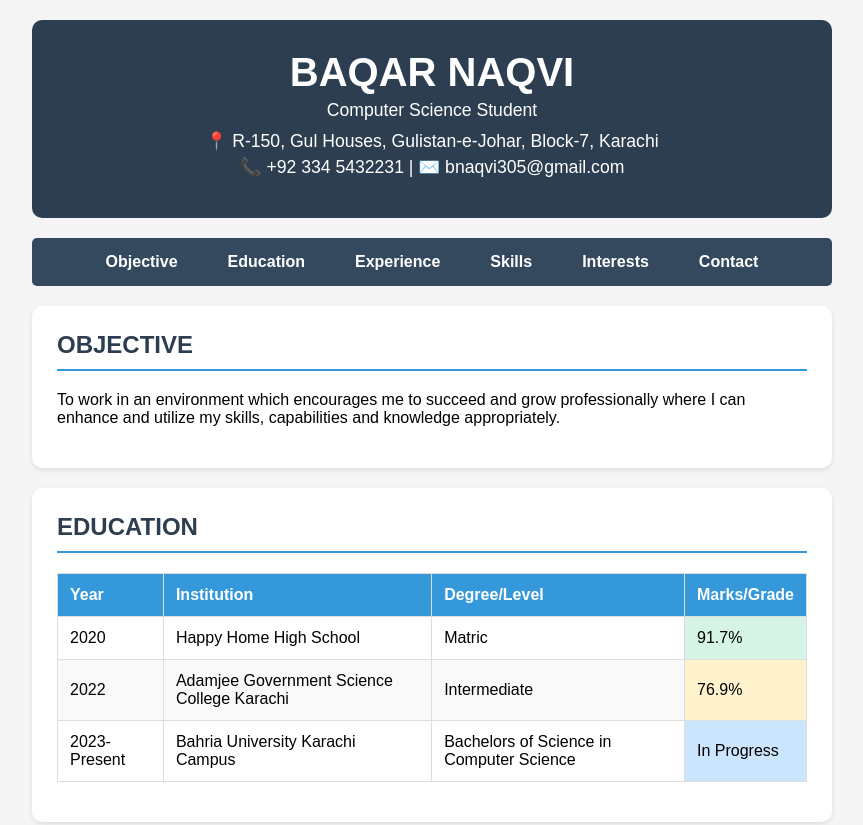
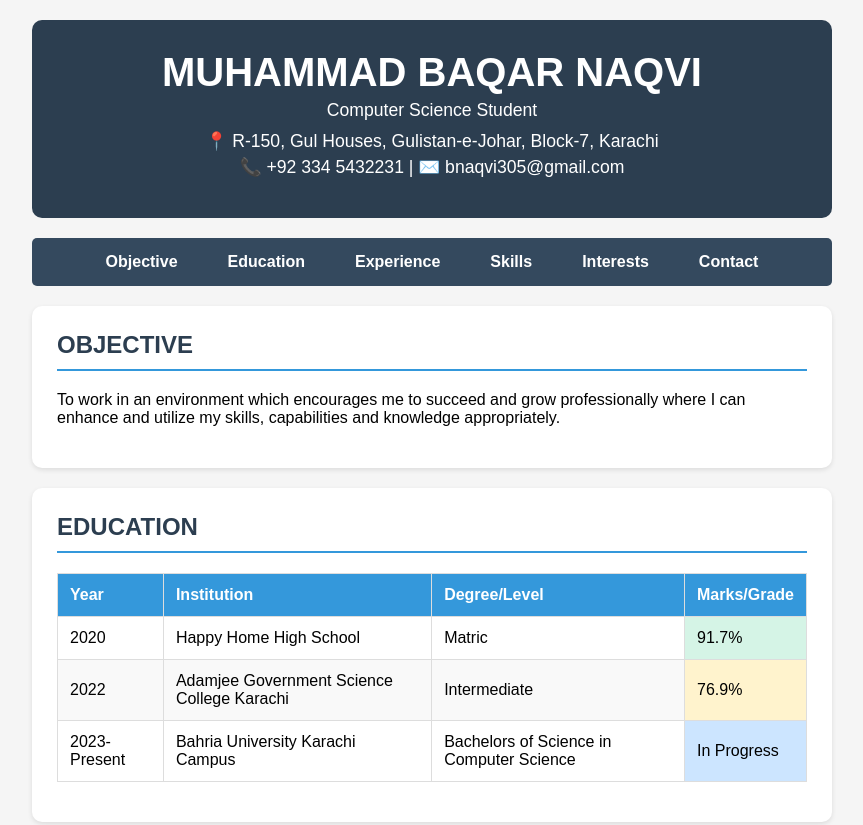
Before and after one commit to mbnaqvi/Resume, a plain HTML site: page index.html in a window 1280 px wide. Shown: the top 825 px of the page, without its empty margins (208-1071 px from the left). Drawn offline with Linux system fonts and the light colour scheme.

Commit message:
Update index.html

```diff
--- a/index.html
+++ b/index.html
@@ -130,7 +130,7 @@
 </head>
 <body>
     <header>
-        <h1>BAQAR NAQVI</h1>
+        <h1>MUHAMMAD BAQAR NAQVI</h1>
         <p>Computer Science Student</p>
         <div class="contact-info">
             <p>📍 R-150, Gul Houses, Gulistan-e-Johar, Block-7, Karachi</p>
```
